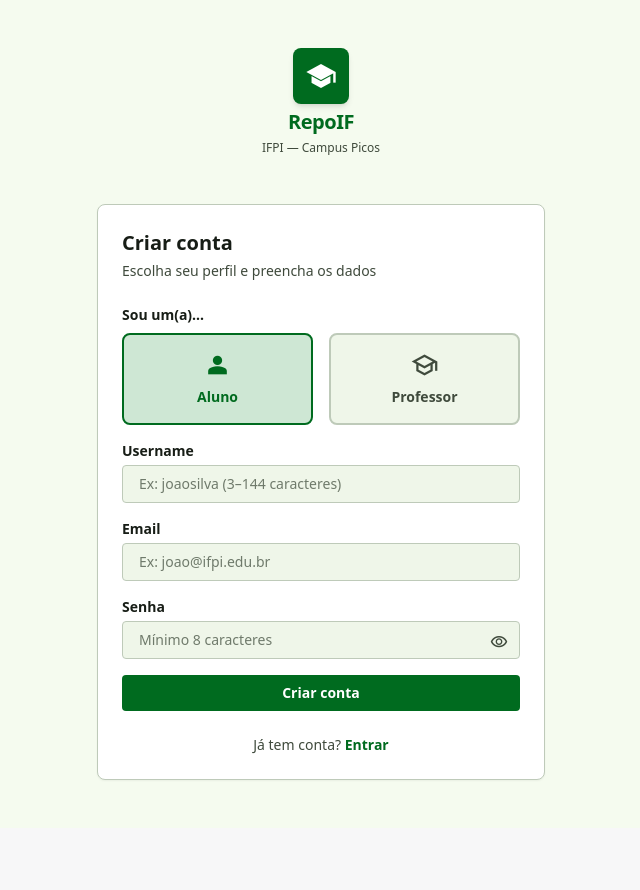
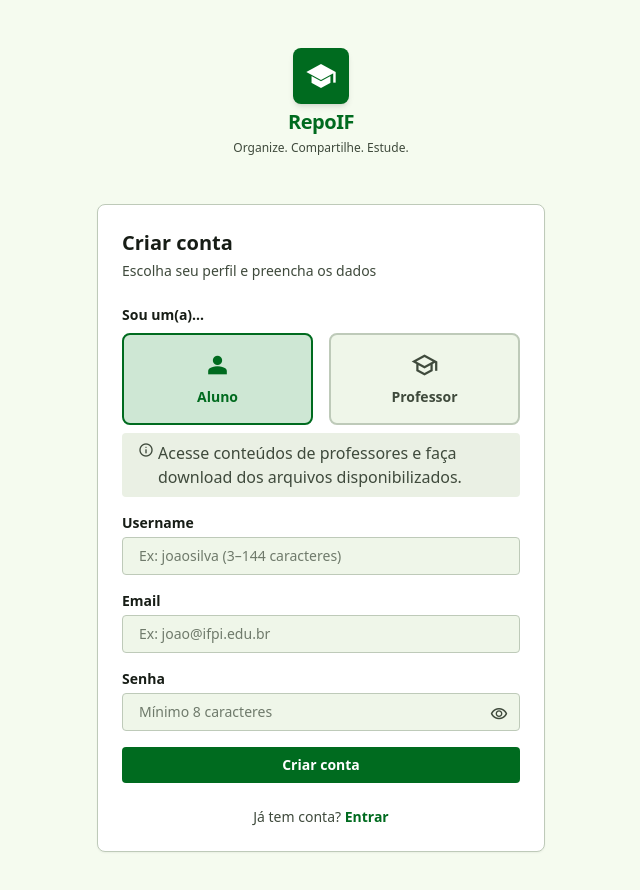
Before and after one commit to Kaue-Alves/repoif-frontend, a React (Vite) app: page /register in a window 1280 px wide. Shown: the top 890 px of the page, without its empty margins (319-959 px from the left). Before the commit the page ends 828 px from the top, so only its background shows below. Built offline with nearby package versions, Linux system fonts and the light colour scheme; no server answers.

Commit message:
feat: exibe descrição do perfil ao selecionar aluno ou professor no cadastro
Adiciona mensagem informativa abaixo dos botões de seleção de perfil,
atualiza tagline do AuthLayout e footer do AppLayout, e generaliza
placeholder do campo de login.

```diff
--- a/src/components/layouts/AppLayout.tsx
+++ b/src/components/layouts/AppLayout.tsx
@@ -111,7 +111,7 @@ export default function AppLayout({ children }: AppLayoutProps) {
       </main>
 
       <footer className="border-t border-outline-variant py-md px-gutter text-center text-label-sm text-on-surface-variant">
-        RepoIF — IFPI Campus Picos
+        RepoIF: Organize. Compartilhe. Estude. — Desenvolvido com ☕ por Kauê Alves S, 2026.
       </footer>
     </div>
   )
--- a/src/components/layouts/AuthLayout.tsx
+++ b/src/components/layouts/AuthLayout.tsx
@@ -22,7 +22,7 @@ export default function AuthLayout({ children, title, subtitle }: AuthLayoutProp
               </span>
             </div>
             <span className="text-headline-sm text-primary font-black tracking-tight">RepoIF</span>
-            <span className="text-label-sm text-on-surface-variant">IFPI — Campus Picos</span>
+            <span className="text-label-sm text-on-surface-variant">Organize. Compartilhe. Estude.</span>
           </Link>
         </div>
 
--- a/src/pages/Login/Login.tsx
+++ b/src/pages/Login/Login.tsx
@@ -60,7 +60,7 @@ export default function Login() {
             type="text"
             value={identifier}
             onChange={(e) => setIdentifier(e.target.value)}
-            placeholder="Ex: joaosilva ou joao@ifpi.edu.br"
+            placeholder="Ex: joaosilva ou joao@email.com"
             autoComplete="username"
             required
             className={inputClass}
--- a/src/pages/Register/Register.tsx
+++ b/src/pages/Register/Register.tsx
@@ -100,6 +100,12 @@ export default function Register() {
                 </button>
               )
             })}
+          </div>
+          <div className="mt-sm flex items-start gap-xs bg-surface-container rounded-lg px-md py-sm text-body-sm text-on-surface-variant">
+            <span className="material-symbols-outlined flex-shrink-0 mt-[1px]" style={{ fontSize: 16 }}>info</span>
+            {role === 'STUDENT'
+              ? 'Acesse conteúdos de professores e faça download dos arquivos disponibilizados.'
+              : 'Crie disciplinas e publique arquivos para que alunos possam visualizar e baixar.'}
           </div>
         </div>
 
```
